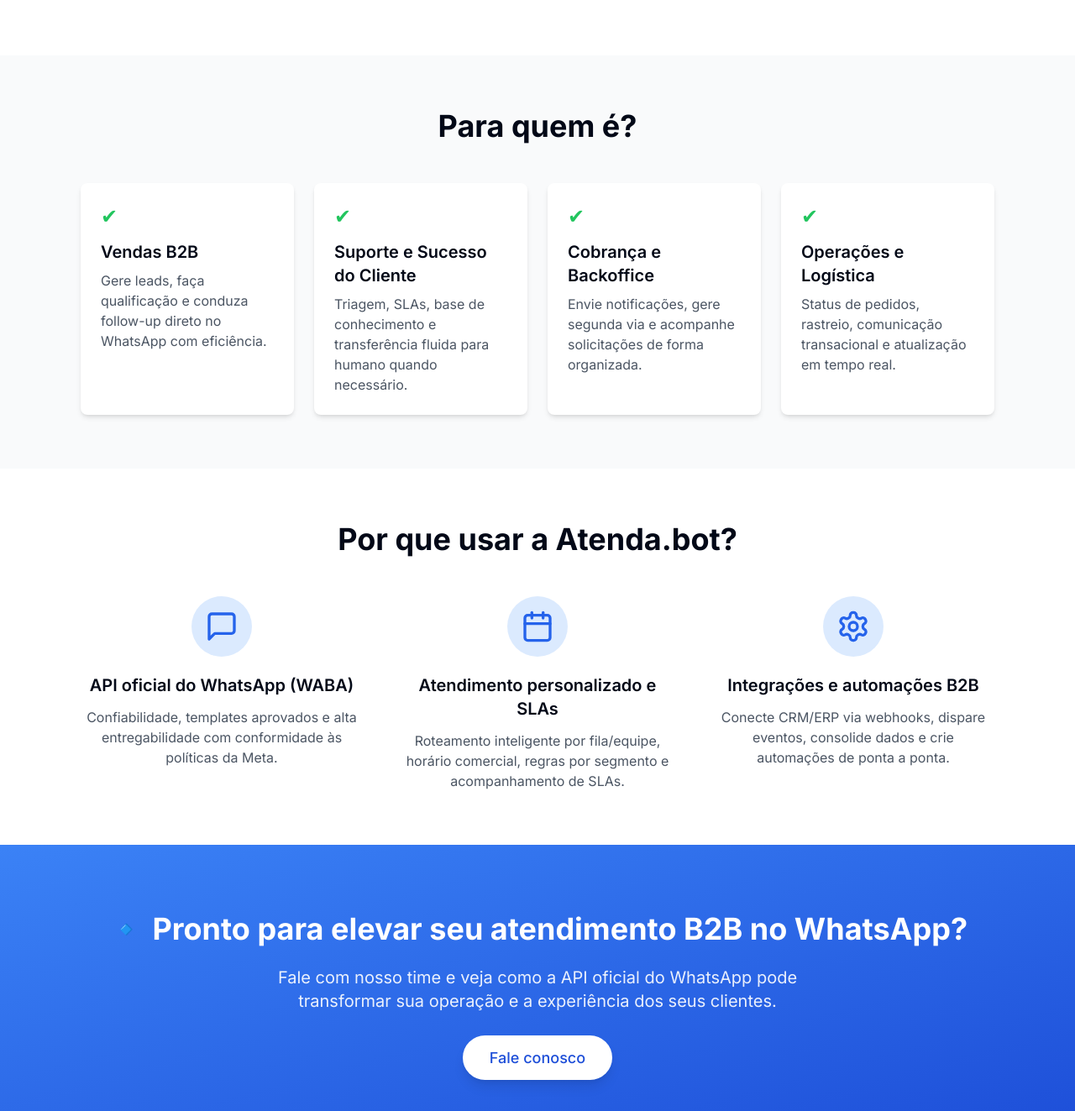
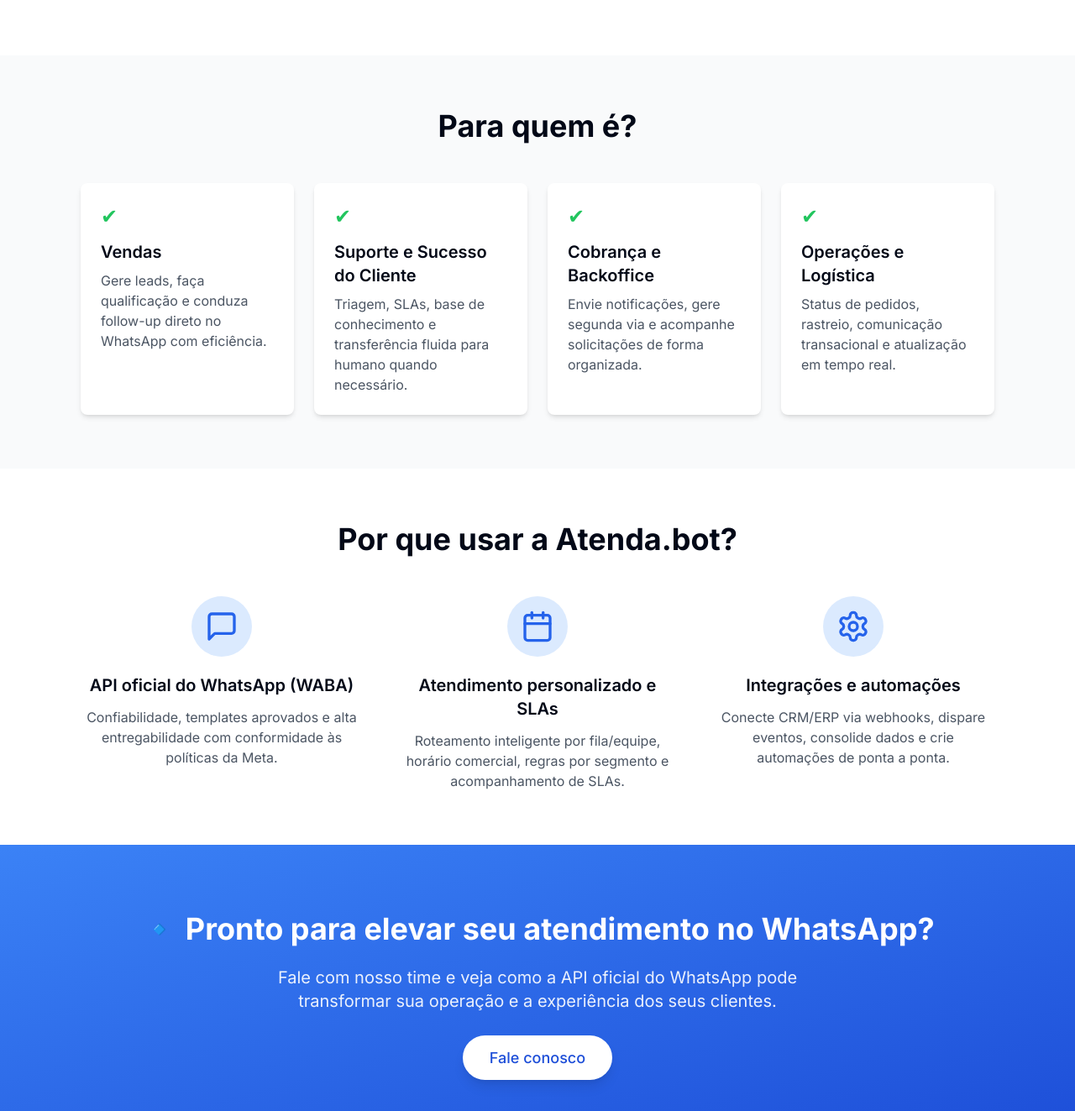
Before and after one commit to TenjinAI/atenda-bot-landing, a Next.js app: page / in a window 1280 px wide. Shown: the part 1198-2521 px from the top of the page at 84% size. Built offline with nearby package versions, Linux system fonts and the light colour scheme.

Commit message:
Refine messaging on Atenda.bot landing page by removing "B2B" references for a broader appeal. Updated email links and section titles for consistency and clarity.

```diff
--- a/app/components/AppBar.tsx
+++ b/app/components/AppBar.tsx
@@ -68,7 +68,7 @@ const AppBar = () => {
 
         <div className="flex items-center space-x-4">
           <a
-            href="mailto:contato@atenda.bot?subject=Contato%20-%20Atenda.bot&body=Ol%C3%A1%2C%20gostaria%20de%20saber%20mais%20sobre%20a%20solu%C3%A7%C3%A3o%20de%20atendimento%20B2B%20via%20API%20oficial%20do%20WhatsApp."
+            href="mailto:contato@atenda.bot?subject=Contato%20-%20Atenda.bot&body=Ol%C3%A1%2C%20gostaria%20de%20saber%20mais%20sobre%20a%20solu%C3%A7%C3%A3o%20de%20atendimento%20via%20API%20oficial%20do%20WhatsApp."
             className="px-6 py-2 text-white font-medium bg-blue-600 rounded-full hover:bg-blue-700 transition-colors"
           >
             Fale conosco
--- a/app/components/FinalCTASection.tsx
+++ b/app/components/FinalCTASection.tsx
@@ -7,13 +7,13 @@ const FinalCTASection = () => {
     <section id="contato" className="w-full py-20 px-4 bg-gradient-to-br from-blue-500 to-blue-700 text-white">
       <div className="container max-w-6xl mx-auto text-center">
         <h2 className="text-3xl md:text-4xl font-bold mb-6">
-          🔹 Pronto para elevar seu atendimento B2B no WhatsApp?
+          🔹 Pronto para elevar seu atendimento no WhatsApp?
         </h2>
         <p className="text-xl mb-10 max-w-2xl mx-auto opacity-90">
           Fale com nosso time e veja como a API oficial do WhatsApp pode transformar sua operação e a experiência dos seus clientes.
         </p>
         <a
-          href="mailto:contato@atenda.bot?subject=Contato%20-%20Atenda.bot&body=Ol%C3%A1%2C%20gostaria%20de%20conversar%20sobre%20atendimento%20B2B%20no%20WhatsApp%20(API%20oficial)."
+          href="mailto:contato@atenda.bot?subject=Contato%20-%20Atenda.bot&body=Ol%C3%A1%2C%20gostaria%20de%20conversar%20sobre%20atendimento%20no%20WhatsApp%20(API%20oficial)."
           className="px-8 py-4 text-lg font-medium bg-white text-blue-700 rounded-full hover:bg-gray-100 transition-colors shadow-lg hover:shadow-xl"
         >
           Fale conosco
--- a/app/components/ForWhomSection.tsx
+++ b/app/components/ForWhomSection.tsx
@@ -9,7 +9,7 @@ const ForWhomSection = () => {
         <div className="grid grid-cols-1 md:grid-cols-2 lg:grid-cols-4 gap-6">
           <div className="bg-white rounded-lg p-6 shadow-md hover:shadow-lg transition-shadow">
             <div className="text-green-500 text-2xl mb-3">✔</div>
-            <h3 className="text-xl font-semibold mb-2">Vendas B2B</h3>
+            <h3 className="text-xl font-semibold mb-2">Vendas</h3>
             <p className="text-gray-600">Gere leads, faça qualificação e conduza follow-up direto no WhatsApp com eficiência.</p>
           </div>
 
--- a/app/components/HeroSection.tsx
+++ b/app/components/HeroSection.tsx
@@ -29,7 +29,7 @@ const HeroSection = () => {
           Centralize e personalize o atendimento no WhatsApp com automações, roteamento por equipes, SLAs e integrações com suas ferramentas de negócio.
         </p>
         <a
-          href="mailto:contato@atenda.bot?subject=Contato%20-%20Atenda.bot&body=Ol%C3%A1%2C%20gostaria%20de%20conhecer%20a%20solu%C3%A7%C3%A3o%20de%20atendimento%20B2B%20via%20API%20oficial%20do%20WhatsApp."
+          href="mailto:contato@atenda.bot?subject=Contato%20-%20Atenda.bot&body=Ol%C3%A1%2C%20gostaria%20de%20conhecer%20a%20solu%C3%A7%C3%A3o%20de%20atendimento%20via%20API%20oficial%20do%20WhatsApp."
           className="inline-block px-8 py-4 text-lg font-medium text-white bg-blue-600 rounded-full hover:bg-blue-700 transition-colors shadow-lg hover:shadow-xl"
         >
           Fale conosco
--- a/app/components/WhyUseSection.tsx
+++ b/app/components/WhyUseSection.tsx
@@ -28,7 +28,7 @@ const WhyUseSection = () => {
             <div className="bg-blue-100 p-4 rounded-full mb-5">
               <Settings className="w-10 h-10 text-blue-600" />
             </div>
-            <h3 className="text-xl font-semibold mb-3">Integrações e automações B2B</h3>
+            <h3 className="text-xl font-semibold mb-3">Integrações e automações</h3>
             <p className="text-gray-600">Conecte CRM/ERP via webhooks, dispare eventos, consolide dados e crie automações de ponta a ponta.</p>
           </div>
         </div>
--- a/app/layout.tsx
+++ b/app/layout.tsx
@@ -7,7 +7,7 @@ const inter = Inter({ subsets: ['latin'] })
 
 export const metadata: Metadata = {
   title: 'Atenda.bot - Atendimento via API oficial do WhatsApp',
-  description: 'Solução profissional para atendimento ao cliente B2B no WhatsApp: automações, roteamento, SLAs e integrações com suas ferramentas.',
+  description: 'Solução profissional para atendimento ao cliente no WhatsApp: automações, roteamento, SLAs e integrações com suas ferramentas.',
 }
 
 export default function RootLayout({
```
